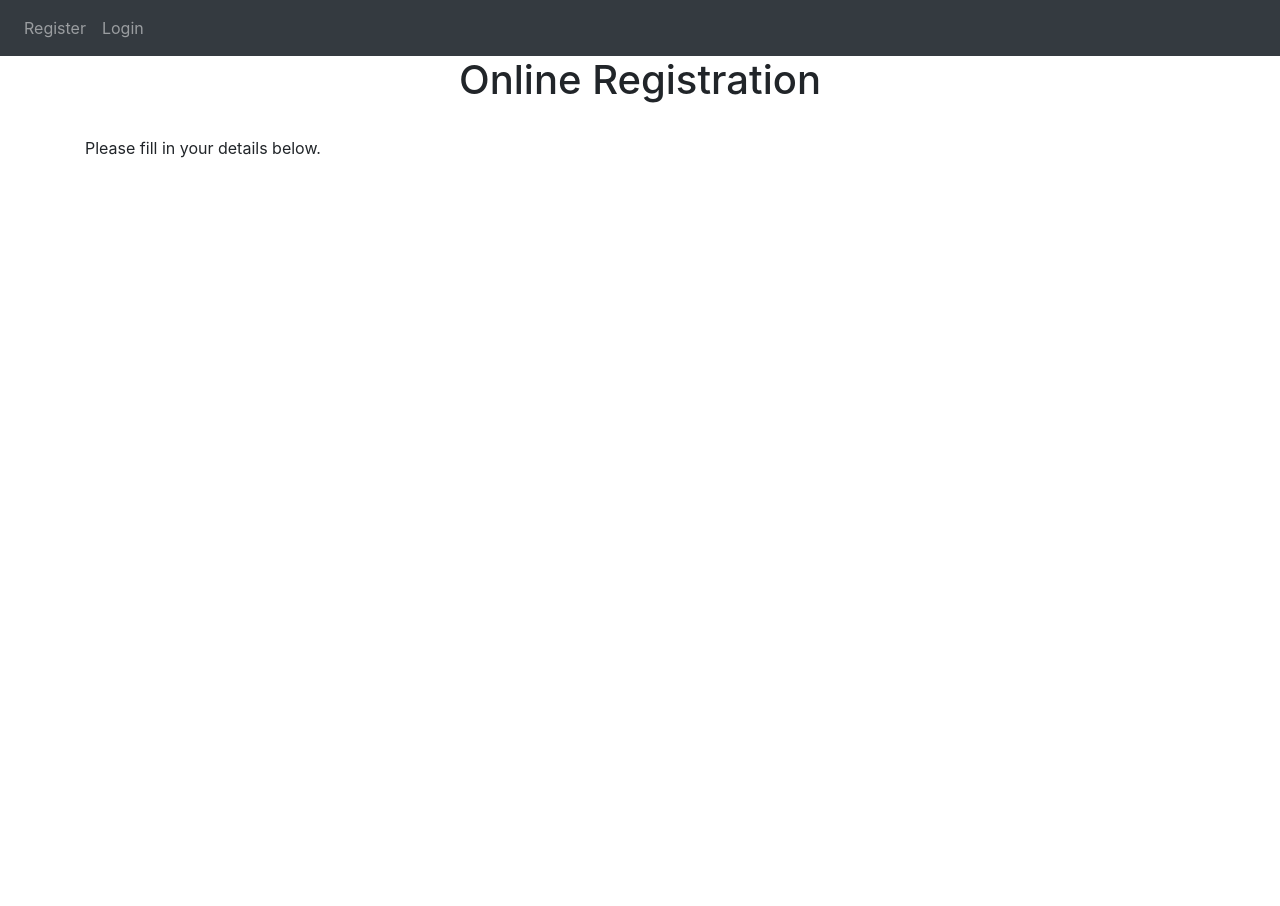
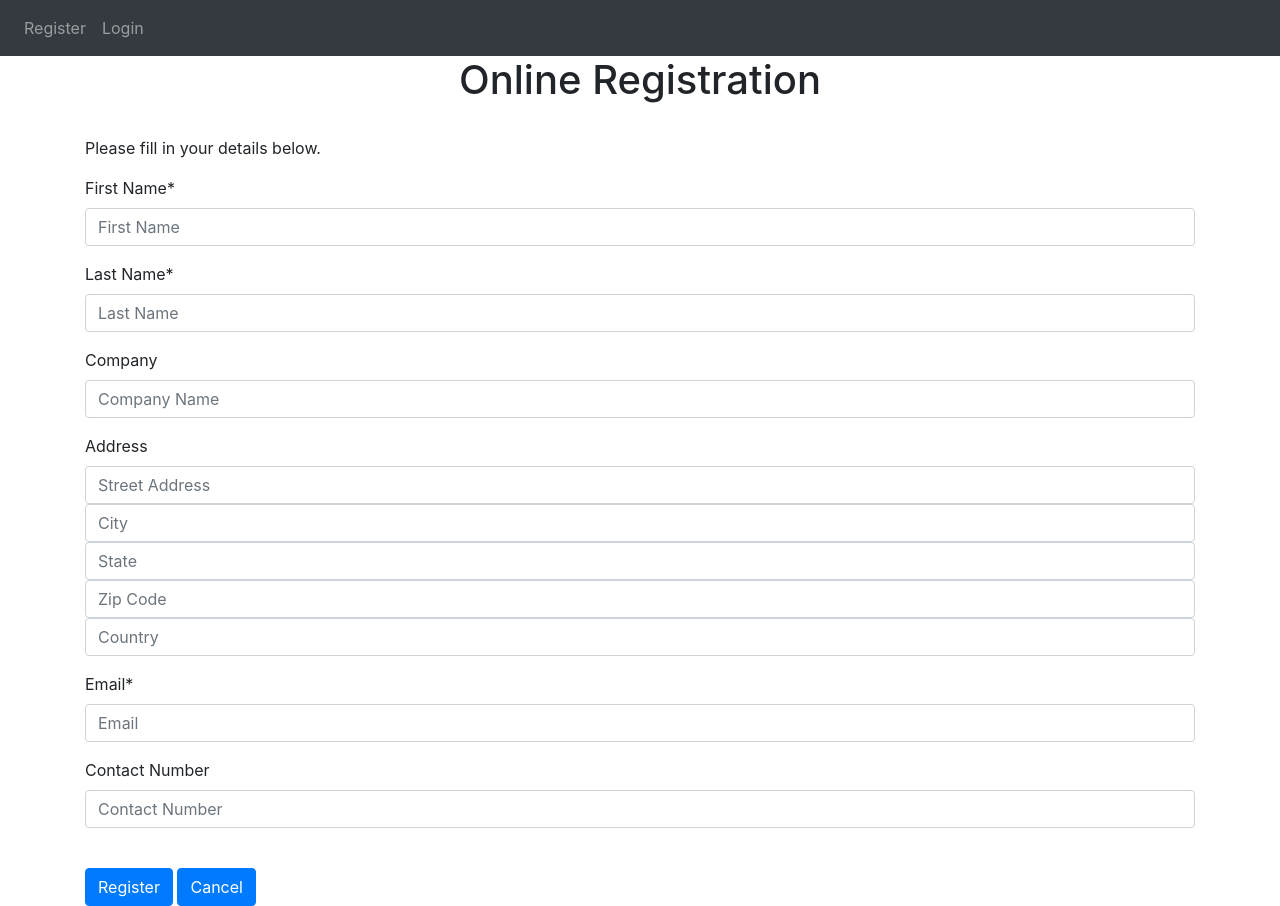
Before and after one commit to YxoYxo/WebAppProject, a Flask app: page /register in a window 1280 px wide. Before the commit the page ends 158 px from the top, so only its background shows below. Run offline with Flask 3, Linux system fonts and the light colour scheme; some libraries are stand-ins or nearby versions.

Commit message:
get and post in auth files

```diff
--- a/WebPages/auth.py
+++ b/WebPages/auth.py
@@ -7,6 +7,6 @@ auth = Blueprint('auth', __name__)
 def login():
     return "<p>Login</>"
 
-@auth.route('/register')
+@auth.route('/register', methods=['GET', 'POST'])
 def register():
     return render_template("register.html")
--- a/WebPages/templates/register.html
+++ b/WebPages/templates/register.html
@@ -1,5 +1,110 @@
-{% extends "base.html" %} {% block title %}Home{% endblock %} {% block content
+{% extends "base.html" %} {% block title %}Register{% endblock %} {% block content
     %}
     <h1 align="center">Online Registration</h1>
     <p><br>Please fill in your details below.</p>
+
+    <form method="POST">
+        <div class="form-group">
+            <label for="firstName">First Name*</label>
+            <input
+              type="firstName"
+              class="form-control"
+              id="firstName"
+              name="firstName"
+              placeholder="First Name"
+            />
+          </div>
+
+          <div class="form-group">
+            <label for="lastName">Last Name*</label>
+            <input
+              type="lastName"
+              class="form-control"
+              id="lastName"
+              name="firstName"
+              placeholder="Last Name"
+            />
+          </div>
+
+          <div class="form-group">
+            <label for="companyName">Company</label>
+            <input
+              type="companyName"
+              class="form-control"
+              id="companyName"
+              name="companyName"
+              placeholder="Company Name"
+            />
+          </div>
+
+          <div class="form-group">
+            <label for="address">Address</label>
+            <input
+              type="streetAdd"
+              class="form-control"
+              id="streetAdd"
+              name="streetAdd"
+              placeholder="Street Address"
+            />
+            <input
+              type="city"
+              class="form-control"
+              id="city"
+              name="city"
+              placeholder="City"
+            />
+            <input
+              type="state"
+              class="form-control"
+              id="state"
+              name="state"
+              placeholder="State"
+            />
+            <input
+              type="zipCode"
+              class="form-control"
+              id="zipCode"
+              name="zipCode"
+              placeholder="Zip Code"
+            />
+            <input
+              type="country"
+              class="form-control"
+              id="country"
+              name="country"
+              placeholder="Country"
+            />
+          </div>
+
+          <div class="form-group">
+            <label for="email">Email*</label>
+            <input
+              type="email"
+              class="form-control"
+              id="email"
+              name="email"
+              placeholder="Email"
+            />
+          </div>
+
+          <div class="form-group">
+            <label for="contactNum">Contact Number</label>
+            <input
+              type="contactNum"
+              class="form-control"
+              id="contactNum"
+              name="contactNum"
+              placeholder="Contact Number"
+            />
+          </div>
+          <br />
+
+          <button type="submit" class="btn btn-primary">Register</button> <button type="exit" class="btn btn-primary">Cancel</button>
+
+
+
+
+    </form>
+
+
     {% endblock %}
```
